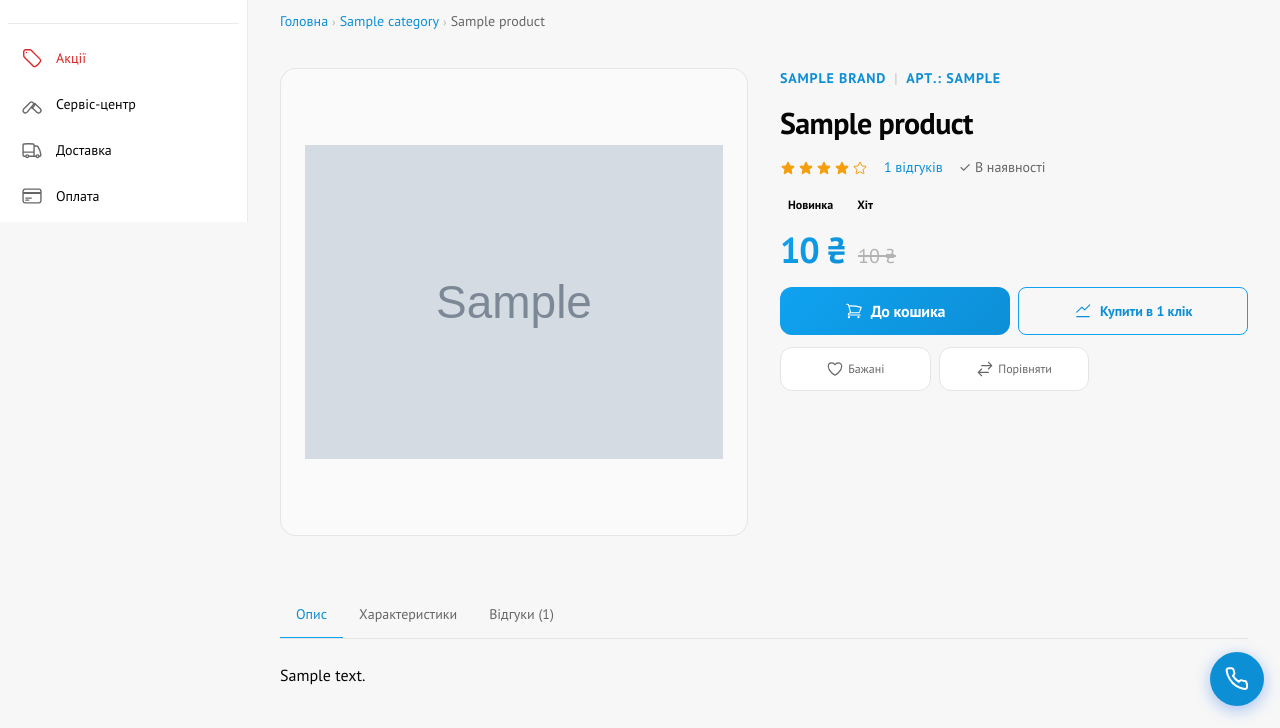
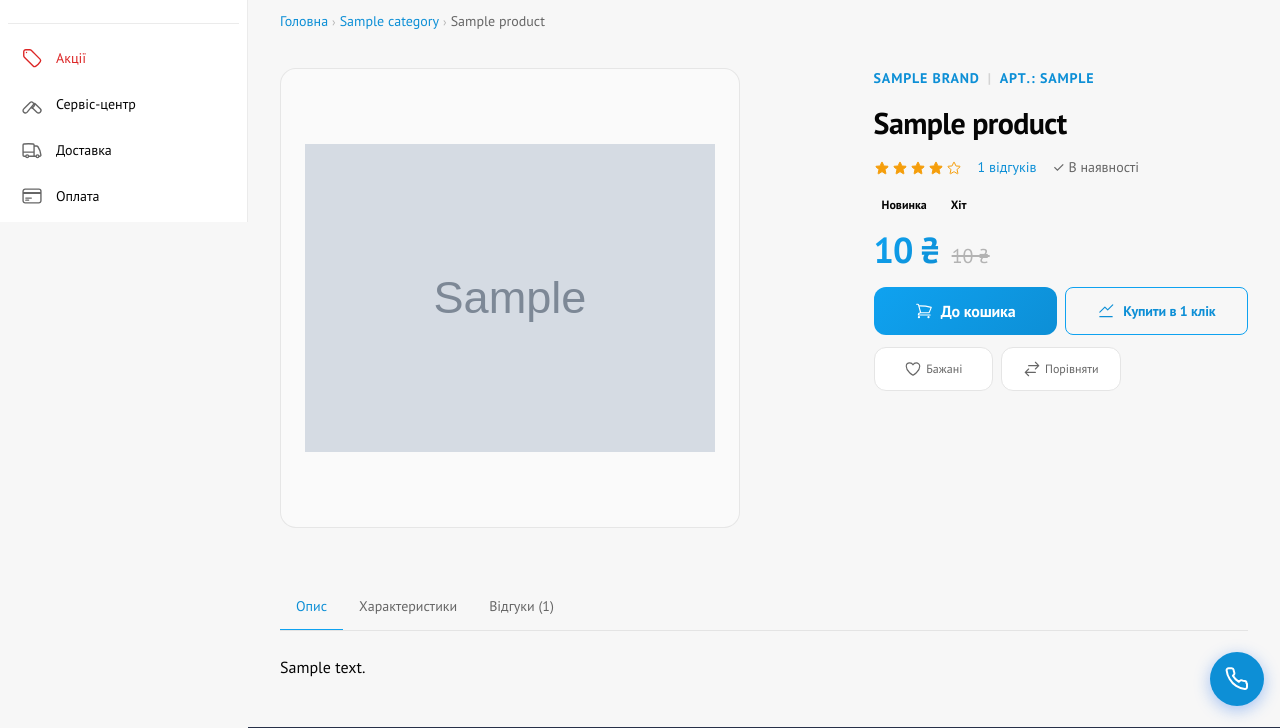
Before and after one commit to prometeylabsryna/svitpc, a Django app: page /product/sample/ in a window 1280 px wide. Shown: the part 70-798 px from the top of the page. Run offline with Django 5.2, Linux system fonts and the light colour scheme; tables that the repository leaves empty hold one stand-in row (values such as "Sample post"); grey boxes marked "Sample" are stand-in pictures; parts of the project's set-up code (start-up, migrations or seed data) failed here and were passed over; some libraries are stand-ins or nearby versions.

Commit message:
fix(product): max-width:460px + max-height:460px — гарантований квадрат ≤460px
Co-authored-by: Cursor <cursoragent@cursor.com>

```diff
--- a/static/css/pages/_product.css
+++ b/static/css/pages/_product.css
@@ -11,8 +11,7 @@
     }
 
     @media (min-width: 1024px) {
-      /* Equal columns: gallery ≤ 50% → max ~480px on typical screens */
-      grid-template-columns: 1fr 1fr;
+      grid-template-columns: 3fr 2fr;
     }
   }
 
@@ -26,13 +25,11 @@
 
   .pdp-gallery__main {
     aspect-ratio: 1;
-    /* Mobile single-column: limit height so it doesn't fill full screen */
-    max-height: 420px;
-
-    @media (min-width: 768px) {
-      /* 2-col equal grid limits width to ~50% of content → reasonable square */
-      max-height: none;
-    }
+    width: 100%;
+    /* Both max-width AND max-height to the same value guarantees a square ≤ 460px
+       regardless of parent column width or viewport height */
+    max-width: 460px;
+    max-height: 460px;
 
     border-radius: var(--radius-xl);
     border: 1px solid var(--clr-border);
```
